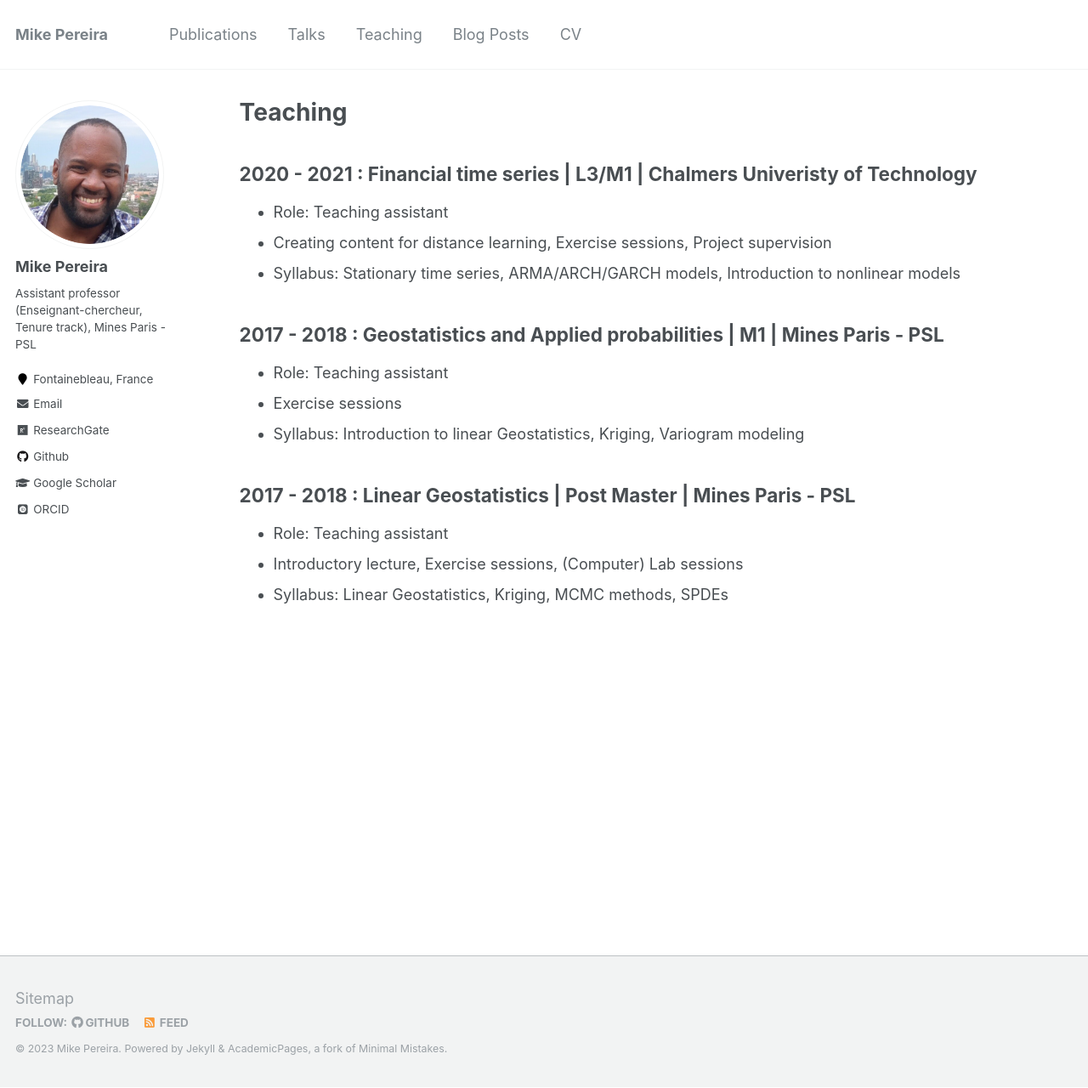
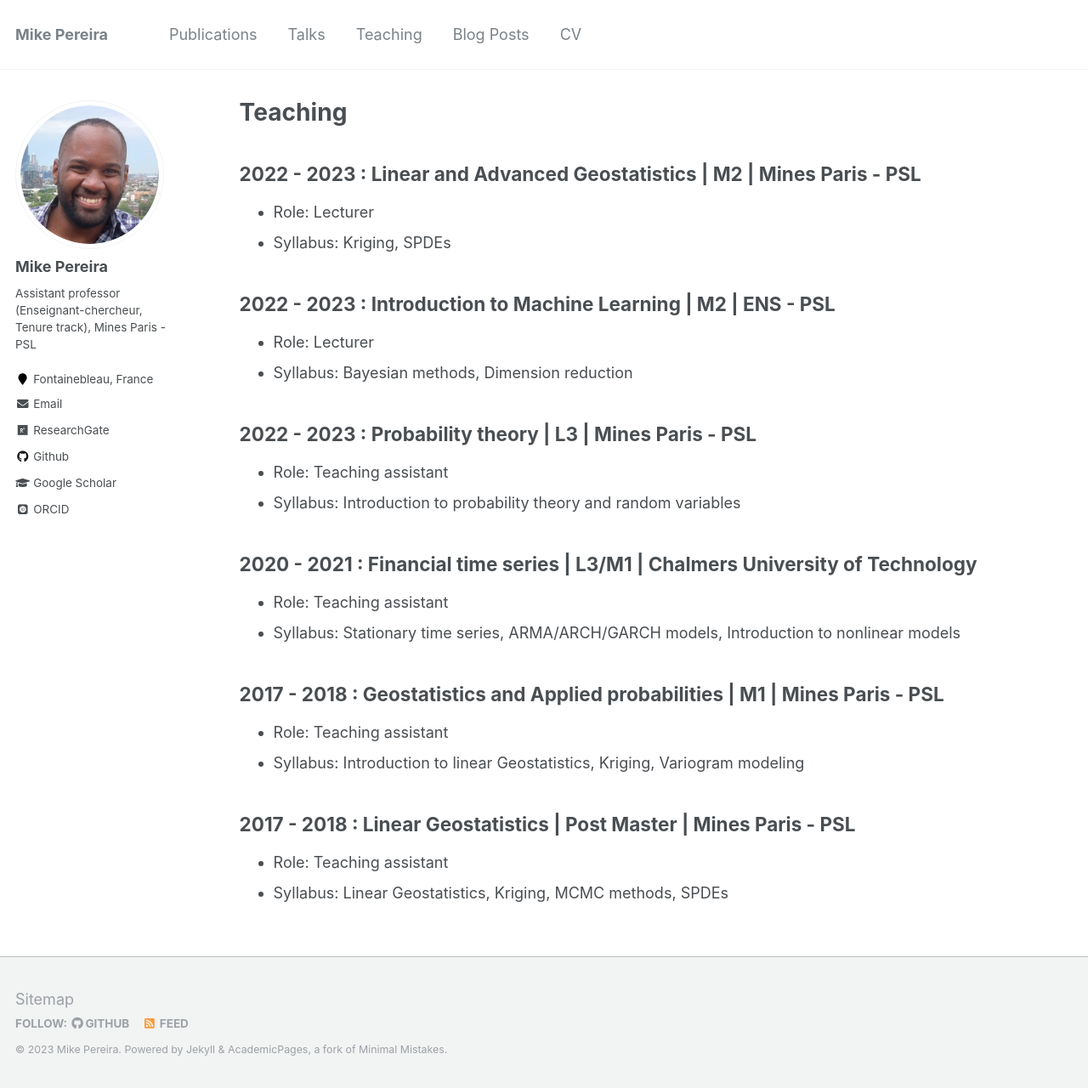
Before and after one commit to mike-pereira/mike-pereira.github.io, a Jekyll site: the page built from _pages/teaching.md, in a window 1280 px wide and 1280 px high. Shown: the whole window at 85% size. Built offline with Jekyll 4.4.1, drawn with Linux system fonts in a browser that asks for light colours; some web fonts are replaced.

```diff
--- a/_pages/teaching.md
+++ b/_pages/teaching.md
@@ -5,22 +5,34 @@
 author_profile: true
 ---
 
-2020 - 2021 : Financial time series | L3/M1 | Chalmers Univeristy of Technology
+2022 - 2023 : Linear and Advanced Geostatistics | M2 | Mines Paris - PSL
+----
+* Role: Lecturer
+* Syllabus: Kriging, SPDEs
+
+2022 - 2023 : Introduction to Machine Learning | M2 | ENS - PSL
+----
+* Role: Lecturer
+* Syllabus: Bayesian methods, Dimension reduction
+
+2022 - 2023 : Probability theory | L3 | Mines Paris - PSL
 ----
 * Role: Teaching assistant
- * Creating content for distance learning, Exercise sessions, Project
-supervision
+* Syllabus: Introduction to probability theory and random variables
+
+
+2020 - 2021 : Financial time series | L3/M1 | Chalmers University of Technology
+----
+* Role: Teaching assistant
 * Syllabus: Stationary time series, ARMA/ARCH/GARCH models, Introduction to nonlinear models
 
 2017 - 2018 : Geostatistics and Applied probabilities | M1 | Mines Paris - PSL
 ----
 * Role: Teaching assistant
- * Exercise sessions
 * Syllabus: Introduction to linear Geostatistics, Kriging, Variogram modeling
 
 
 2017 - 2018 : Linear Geostatistics | Post Master | Mines Paris - PSL
 ----
 * Role: Teaching assistant
- * Introductory lecture, Exercise sessions, (Computer) Lab sessions
 * Syllabus: Linear Geostatistics, Kriging, MCMC methods, SPDEs
```
Also changed, not shown: _pages/PSL-StatingGrant.md (+18 -5 lines), _pages/publications.md (+6 -2 lines), 11 other files.
